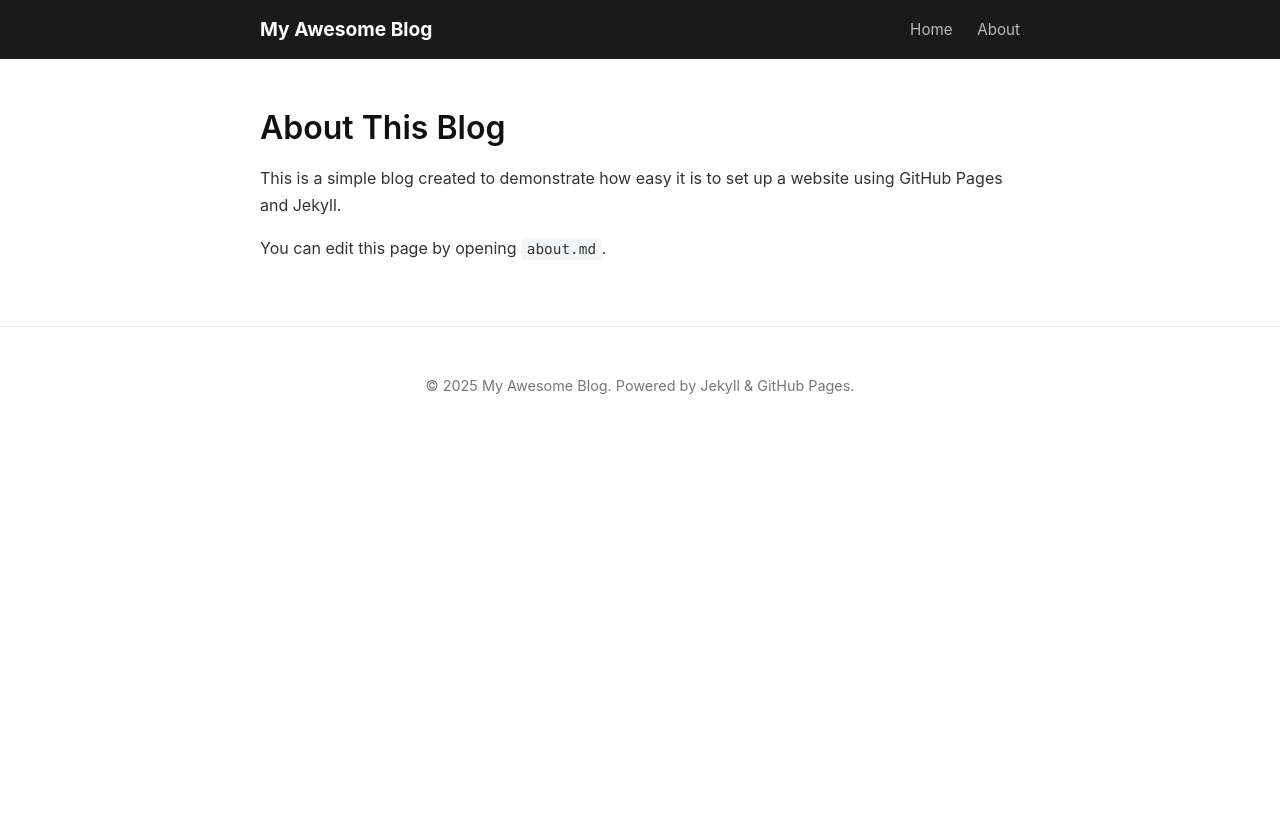
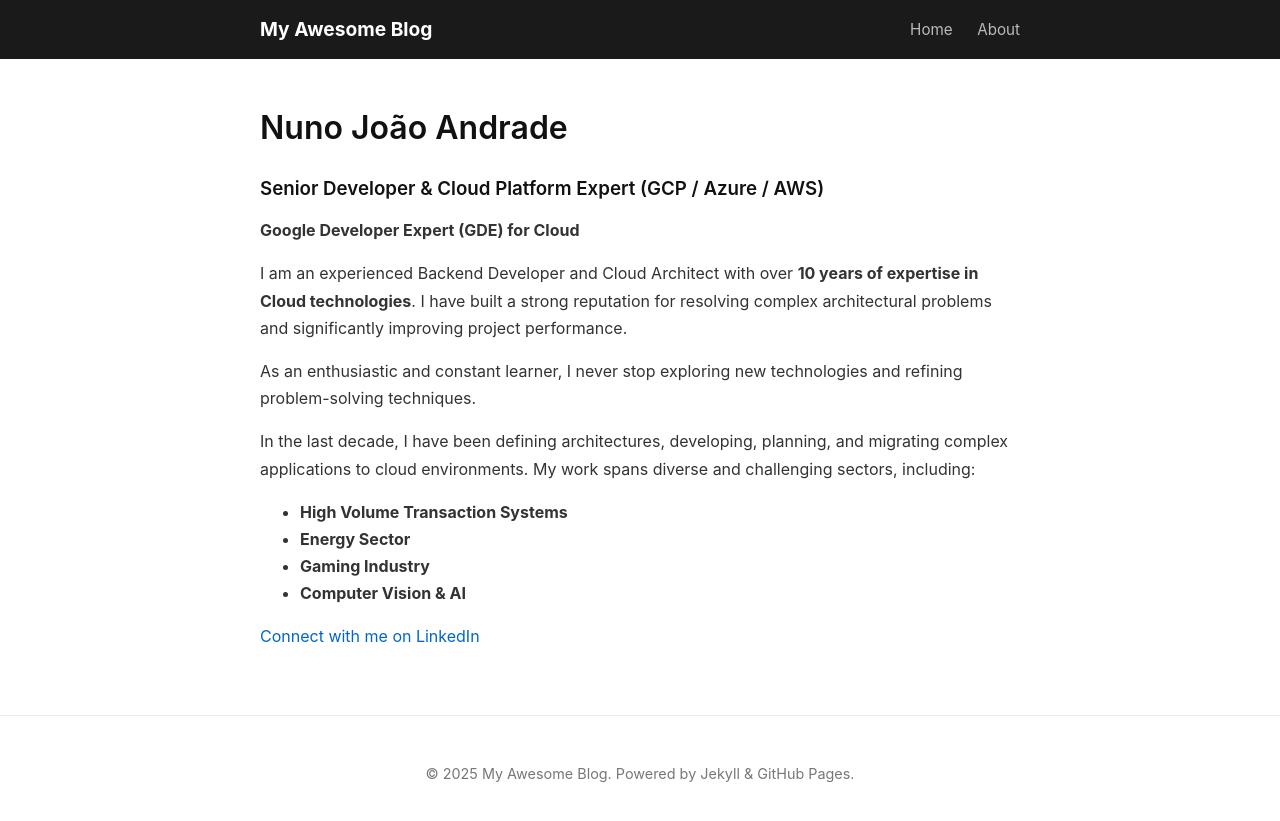
Before and after one commit to nuno-joao-andrade/website_github, a Jekyll site: the page built from about.md, in a window 1280 px wide. Shown: the top 821 px of the page. Built offline with Jekyll 4.4.1, drawn with Linux system fonts in a browser that asks for light colours.

```diff
--- a/about.md
+++ b/about.md
@@ -4,8 +4,19 @@ title: About
 permalink: /about/
 ---
 
-# About This Blog
+# Nuno João Andrade
+### Senior Developer & Cloud Platform Expert (GCP / Azure / AWS)
+**Google Developer Expert (GDE) for Cloud**
 
-This is a simple blog created to demonstrate how easy it is to set up a website using GitHub Pages and Jekyll.
+I am an experienced Backend Developer and Cloud Architect with over **10 years of expertise in Cloud technologies**. I have built a strong reputation for resolving complex architectural problems and significantly improving project performance.
 
-You can edit this page by opening `about.md`.
+As an enthusiastic and constant learner, I never stop exploring new technologies and refining problem-solving techniques.
+
+In the last decade, I have been defining architectures, developing, planning, and migrating complex applications to cloud environments. My work spans diverse and challenging sectors, including:
+
+*   **High Volume Transaction Systems**
+*   **Energy Sector**
+*   **Gaming Industry**
+*   **Computer Vision & AI**
+
+[Connect with me on LinkedIn](https://www.linkedin.com/in/nuno-andrade-964b2416)
```
Also changed, not shown: _posts/2025-12-03-gemini-alloydb-workshop.md (added, +39 -0 lines).
